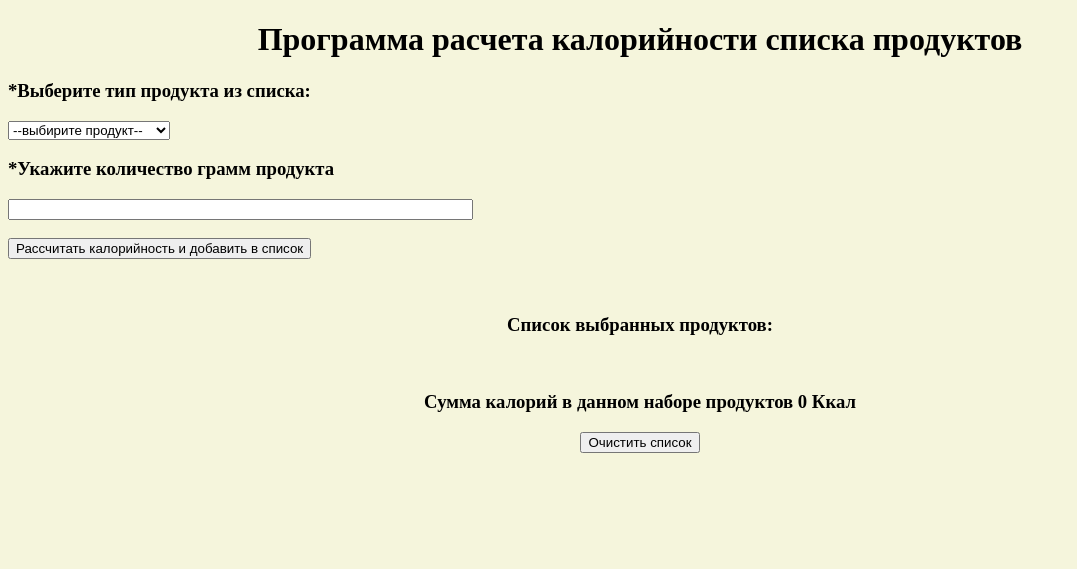
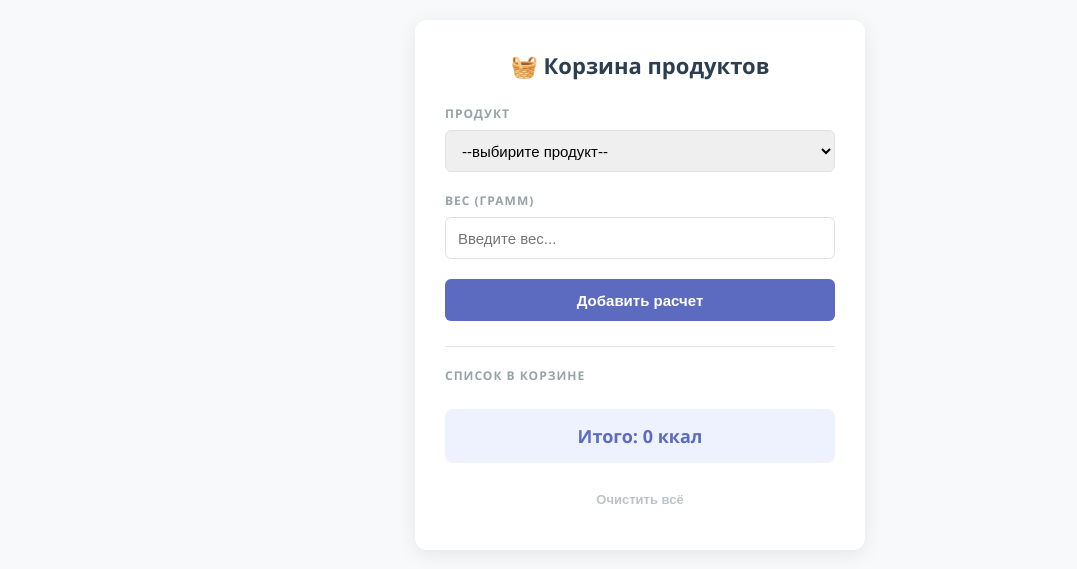
Before and after one commit to ItGroupAlex/KKAL, a Flask app: page / in a window 1280 px wide. Shown: the top 569 px of the page, without its empty margins (0-1077 px from the left). Run offline with Flask 3, Linux system fonts and the light colour scheme.

Commit message:
Update main.html

```diff
--- a/templates/main.html
+++ b/templates/main.html
@@ -1,42 +1,217 @@
 <!DOCTYPE html>
-<html lang="en" xmlns="http://www.w3.org/1999/html">
+<html lang="ru">
 <head>
     <meta charset="UTF-8">
-    <title>Main page</title>
+    <meta name="viewport" content="width=device-width, initial-scale=1.0">
+    <title>Калькулятор калорий</title>
+    <style>
+        :root {
+            --primary: #5c6bc0;
+            --primary-hover: #4a59a7;
+            --danger: #ef5350;
+            --text: #2c3e50;
+            --border: #dee2e6;
+            --bg: #f8f9fa;
+        }
+
+        * { box-sizing: border-box; }
+
+        body {
+            font-family: 'Segoe UI', system-ui, sans-serif;
+            background-color: var(--bg);
+            color: var(--text);
+            margin: 0;
+            display: flex;
+            justify-content: center;
+            padding: 20px;
+        }
+
+        .container {
+            max-width: 450px;
+            width: 100%;
+            background: #fff;
+            padding: 30px;
+            border-radius: 12px;
+            box-shadow: 0 4px 20px rgba(0,0,0,0.08);
+        }
+
+        h1 {
+            text-align: center;
+            font-size: 22px;
+            margin: 0 0 25px 0;
+            display: flex;
+            align-items: center;
+            justify-content: center;
+            gap: 10px;
+        }
+
+        .section-title {
+            display: block;
+            font-size: 12px;
+            font-weight: 700;
+            text-transform: uppercase;
+            letter-spacing: 1px;
+            margin-bottom: 8px;
+            color: #95a5a6;
+        }
+
+        select, input {
+            width: 100%;
+            height: 42px;
+            padding: 0 12px;
+            border: 1px solid var(--border);
+            border-radius: 6px;
+            font-size: 15px;
+            margin-bottom: 20px;
+            outline: none;
+            transition: border-color 0.2s;
+        }
+
+        select:focus, input:focus { border-color: var(--primary); }
+
+        .btn {
+            width: 100%;
+            height: 42px;
+            border: none;
+            border-radius: 6px;
+            font-weight: 600;
+            cursor: pointer;
+            font-size: 15px;
+            display: flex;
+            align-items: center;
+            justify-content: center;
+            transition: background 0.2s;
+        }
+
+        .btn-add { background: var(--primary); color: white; }
+        .btn-add:hover { background: var(--primary-hover); }
+
+        .btn-delete {
+            background: white;
+            color: var(--danger);
+            border: 1px solid var(--danger);
+            margin-top: 15px;
+        }
+        .btn-delete:hover { background: #fff5f5; }
+
+        .product-list {
+            margin-top: 25px;
+            padding-top: 20px;
+            border-top: 1px solid var(--border);
+        }
+
+        .product-item {
+            display: flex;
+            justify-content: space-between;
+            padding: 10px 0;
+            border-bottom: 1px dashed var(--border);
+            font-size: 15px;
+        }
+
+        .edit-block {
+            background: #fcfcfc;
+            padding: 15px;
+            border: 1px solid var(--border);
+            border-radius: 8px;
+            margin: 20px 0;
+        }
+
+        .edit-row { display: flex; gap: 10px; }
+        .edit-row input { margin-bottom: 0; flex: 1; }
+        .edit-row .btn { width: 60px; margin: 0; }
+
+        .total-box {
+            text-align: center;
+            padding: 15px;
+            background: #eef2ff;
+            border-radius: 8px;
+            margin: 25px 0 15px 0;
+        }
+
+        .total-box h3 { margin: 0; color: var(--primary); font-size: 18px; }
+
+        .btn-clear {
+            background: none;
+            border: none;
+            color: #bdc3c7;
+            font-size: 13px;
+            cursor: pointer;
+            width: 100%;
+            margin-top: 10px;
+        }
+        .btn-clear:hover { color: #95a5a6; }
+
+        .error-text { color: var(--danger); font-size: 12px; margin-top: -15px; margin-bottom: 15px; }
+    </style>
 </head>
-<body bgcolor="#F5F5DC">
+<body>
 
-<p1 style="text-align: center;">
-<h1 >Программа расчета калорийности списка продуктов</font></h1>
-    </p1>
-<p1 style="text-align: left;">
-    <h3>*Выберите тип продукта из списка:</h3>
-    </p1>
+<div class="container">
+    <h1>🧺 Корзина продуктов</h1>
 
     <form method="post" action="/add_message">
-    <select name="text" method="GET" action="/"}>
+        <label class="section-title">Продукт</label>
+        <select name="text">
             {% for product in products %}
-	<option value="{{product}}">{{product}}</option>"
+                <option value="{{product}}">{{product}}</option>
             {% endfor %}
-</select><br>
-    <h3>*Укажите количество грамм продукта</h3>
-    <input type="text" name="massa" placeholder="{{mes_massa}}" size="55"><br><br>
-    <button type="submit">Рассчитать калорийность и добавить в список</button>
+        </select>
+
+        <label class="section-title">Вес (грамм)</label>
+        <input type="text" name="massa" placeholder="Введите вес..." autocomplete="off">
+        {% if mes_massa %}<div class="error-text">{{ mes_massa }}</div>{% endif %}
+
+        <button type="submit" class="btn btn-add">Добавить расчет</button>
     </form>
-</p1>
-<br><br>
 
-<p1 style="text-align: center;">
-<h3>Список выбранных продуктов:</h3>
-<br>
+    <div class="product-list">
+        <label class="section-title">Список в корзине</label>
         {% for message in messages %}
-<div>{{ message.text }}&nbsp;{{ message.massa }} грамм: <b>{{ message.kkal }} ККал.</b></div>
+            <div class="product-item">
+                <span>{{ loop.index }}. {{ message.text }} — {{ message.massa }}г</span>
+                <b>{{ message.kkal }} ккал</b>
+            </div>
         {% endfor %}
-<h3>Сумма калорий в данном наборе продуктов {{summa}} Ккал</h3>
-<form method="POST" action="/del_messages">
-    <button type="submit">Очистить список</button>
+
+        {% if messages %}
+            <div class="edit-block">
+                <label class="section-title" style="font-size: 10px; margin-bottom: 5px;">Исправить вес последней позиции</label>
+                <div class="edit-row">
+                    <input type="text" id="put-massa" placeholder="г">
+                    <button type="button" class="btn btn-add" onclick="sendPutRequest()">ОК</button>
+                </div>
+            </div>
+            <button class="btn btn-delete" onclick="deleteLast()">🗑 Удалить последнюю позицию</button>
+        {% endif %}
+    </div>
+
+    <div class="total-box">
+        <h3>Итого: {{summa}} ккал</h3>
+    </div>
+
+    <form method="POST" action="/logout">
+        <button type="submit" class="btn btn-clear">Очистить всё</button>
     </form>
-</p1>
+</div>
+
+<script>
+    function sendPutRequest() {
+        const val = document.getElementById('put-massa').value;
+        if(!val) return alert("Введите вес");
+        fetch('/update_last', {
+            method: 'PUT',
+            headers: { 'Content-Type': 'application/json' },
+            body: JSON.stringify({ new_massa: val })
+        }).then(res => res.ok ? window.location.reload() : alert("Ошибка"));
+    }
+
+    function deleteLast() {
+        if(confirm("Удалить последнюю запись?")) {
+            fetch('/delete_last', { method: 'DELETE' })
+            .then(res => res.ok ? window.location.reload() : alert("Пусто"));
+        }
+    }
+</script>
 
 </body>
 </html>
```
Lines whose indentation alone changed are shown as unchanged.
